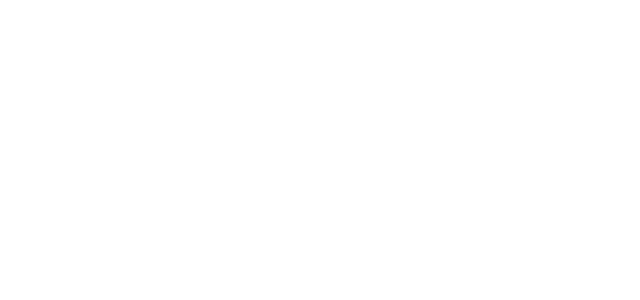
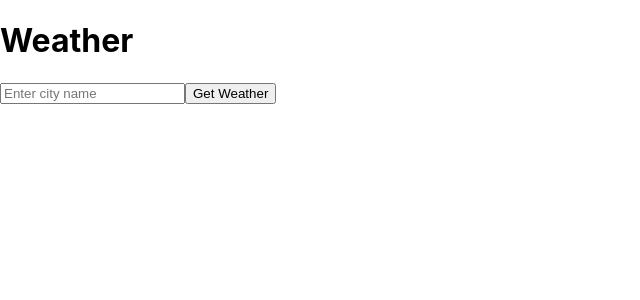
Before and after one commit to dakshkashyap/WeatherDashboard-frontend, a React (Create React App) app: page / in a window 1280 px wide. Shown: the top 300 px of the page, without its empty margins (0-640 px from the left). Built offline with nearby package versions, Linux system fonts and the light colour scheme.

Commit message:
Set up weather form

```diff
--- a/src/App.js
+++ b/src/App.js
@@ -1,8 +1,15 @@
-import logo from "./logo.svg";
 import "./App.css";
+import axios from "axios";
 
 function App() {
-  return <></>;
+  return (
+    <div>
+      <h1>Weather</h1>
+      <input type="text" id="cityInput" placeholder="Enter city name" />
+      <button>Get Weather</button>
+      <div id="weatherData"></div>
+    </div>
+  );
 }
 
 export default App;
```
